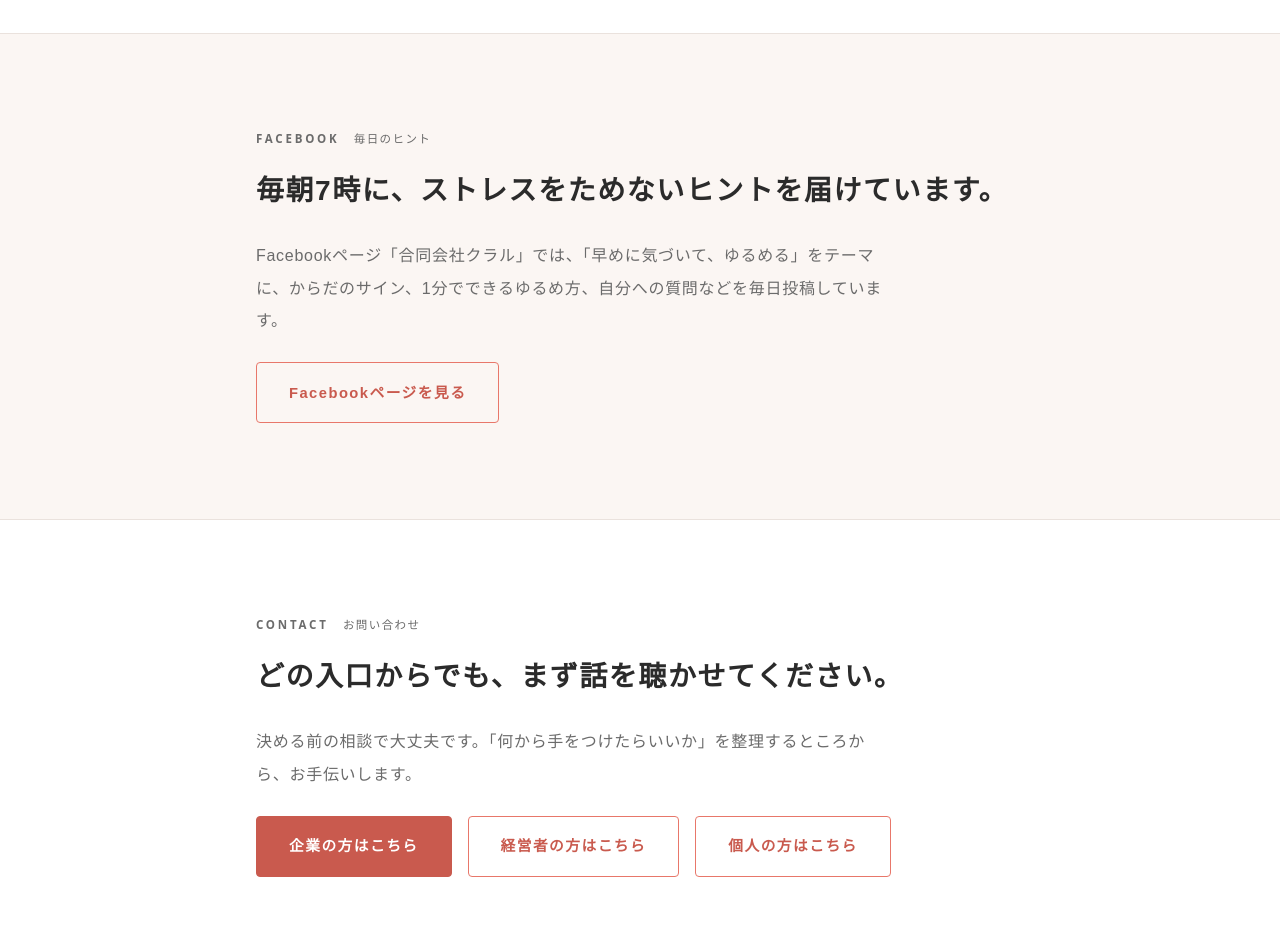
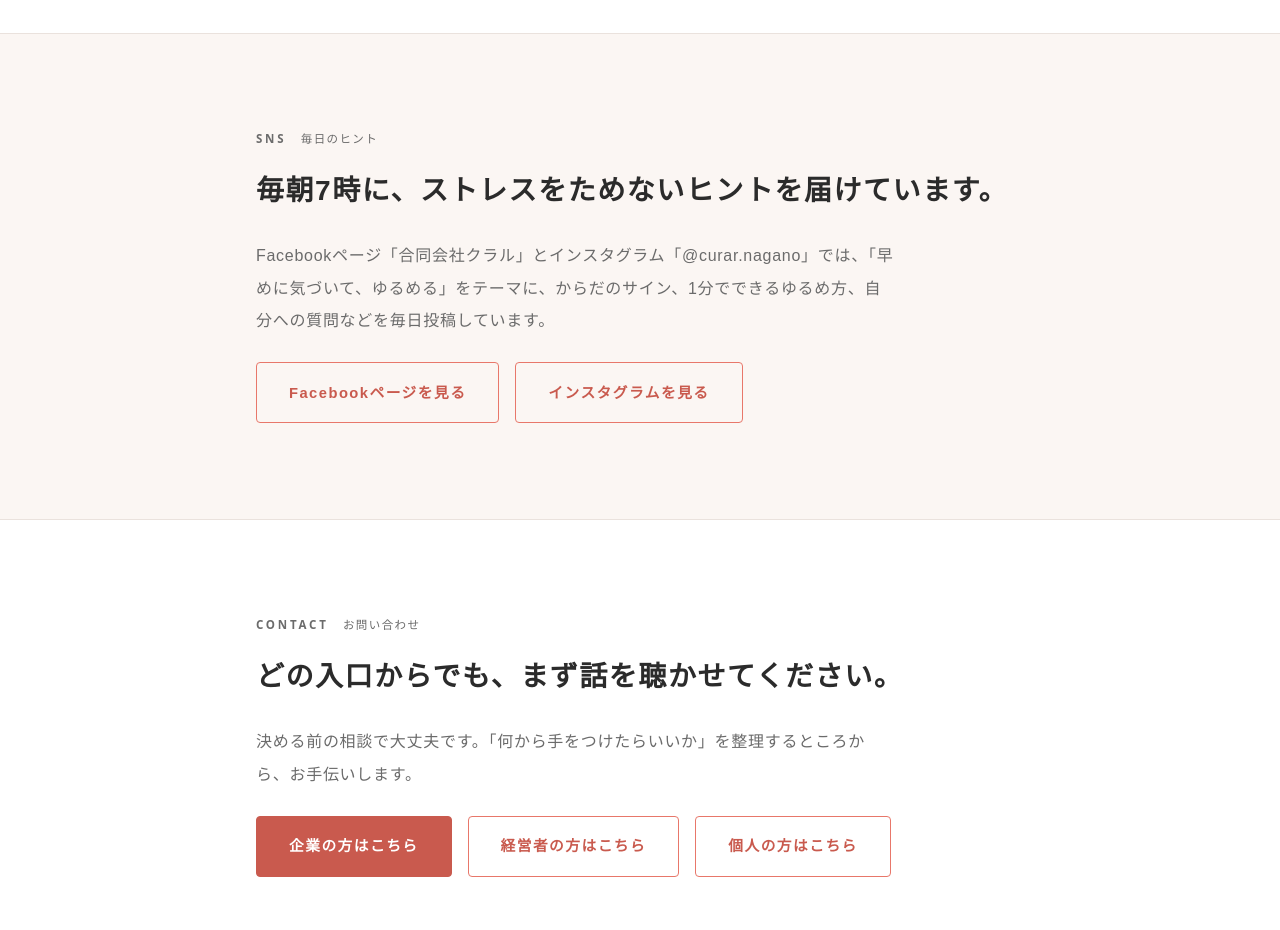
Before and after one commit to curar-san/curar-san.github.io, a plain HTML site: page index.html in a window 1280 px wide. Shown: the part 3140-4070 px from the top of the page. Drawn offline with Linux system fonts and the light colour scheme.

Commit message:
トップのSNS紹介にインスタグラムを追加
Co-Authored-By: Claude Opus 5.5 <noreply@anthropic.com>

```diff
--- a/index.html
+++ b/index.html
@@ -118,15 +118,16 @@
     </section>
   </div>
 
-  <!-- ===== Facebookページの紹介 ===== -->
-  <div class="band band-tint" id="facebook">
+  <!-- ===== Facebookページ・インスタグラムの紹介 ===== -->
+  <div class="band band-tint" id="sns">
     <section class="shell sec">
-      <p class="sec-label">Facebook<span>毎日のヒント</span></p>
+      <p class="sec-label">SNS<span>毎日のヒント</span></p>
       <div class="sec-body">
         <h2>毎朝7時に、ストレスをためないヒントを届けています。</h2>
-        <p>Facebookページ「合同会社クラル」では、「早めに気づいて、ゆるめる」をテーマに、からだのサイン、1分でできるゆるめ方、自分への質問などを毎日投稿しています。</p>
+        <p>Facebookページ「合同会社クラル」とインスタグラム「@curar.nagano」では、「早めに気づいて、ゆるめる」をテーマに、からだのサイン、1分でできるゆるめ方、自分への質問などを毎日投稿しています。</p>
         <div class="cta-row">
           <a class="btn btn-line" href="https://www.facebook.com/curar.nagano/" target="_blank" rel="noopener">Facebookページを見る</a>
+          <a class="btn btn-line" href="https://www.instagram.com/curar.nagano/" target="_blank" rel="noopener">インスタグラムを見る</a>
         </div>
       </div>
     </section>
```
